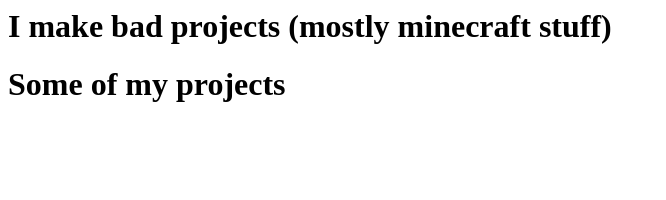
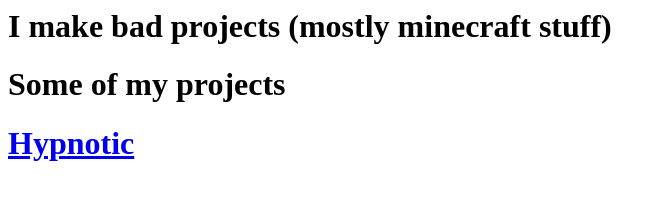
Before and after one commit to BadGamesInc/badgamesinc.github.io, a plain HTML site: page index.html in a window 1280 px wide. Shown: the whole page, without its empty margins (0-666 px from the left). Drawn offline with Linux system fonts and the light colour scheme.

Commit message:
Update index.html

```diff
--- a/index.html
+++ b/index.html
@@ -1,4 +1,4 @@
 <h1>I make bad projects (mostly minecraft stuff)
 
 <h1>Some of my projects<h1>
-<a href="https://hypnotic.dev>Hypnotic</a>
+<a href="https://hypnotic.dev">Hypnotic</a>
```
